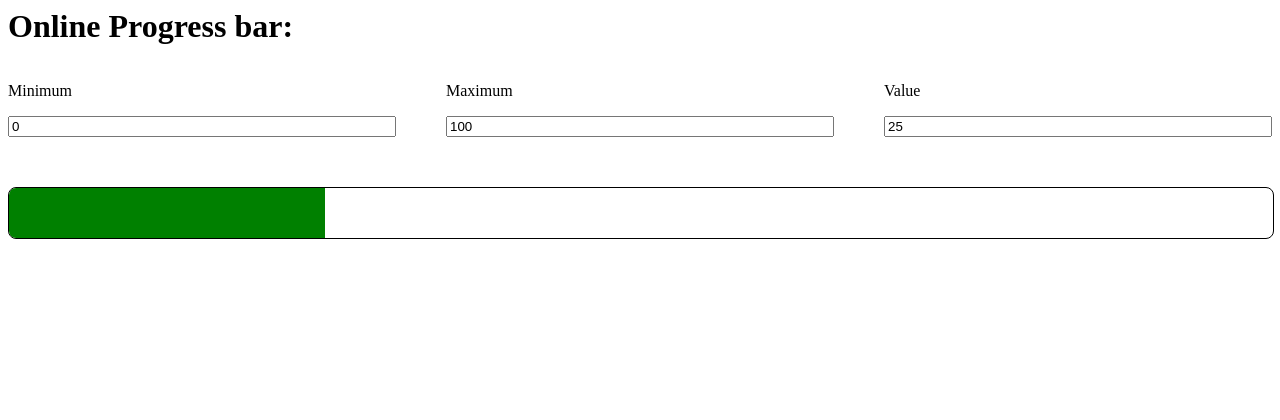
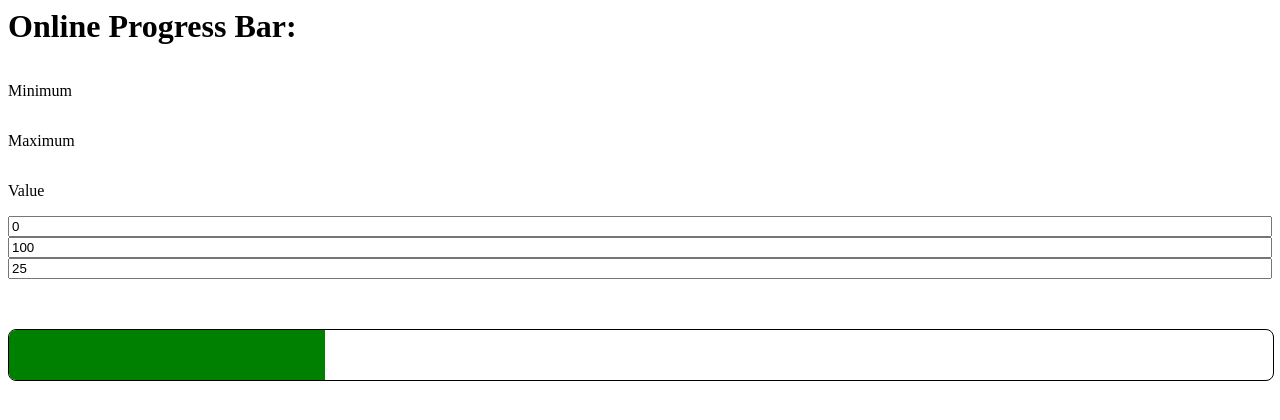
Before and after one commit to BrentFarris/progress-bar, a plain HTML site: page index.html in a window 1280 px wide. Drawn offline with Linux system fonts and the light colour scheme.

Commit message:
Update index.html

```diff
--- a/index.html
+++ b/index.html
@@ -31,10 +31,15 @@
         top: 0;
         height: 100%;
       }
+      @media (min-width:480px) {
+        .inputs {
+          grid-template-columns: auto;
+        }
+      }
     </style>
 	</head>
 	<body>
-    <h1>Online Progress bar:</h1>
+    <h1>Online Progress Bar:</h1>
     <div class="inputs">
       <p>Minimum</p>
       <p>Maximum</p>
```
